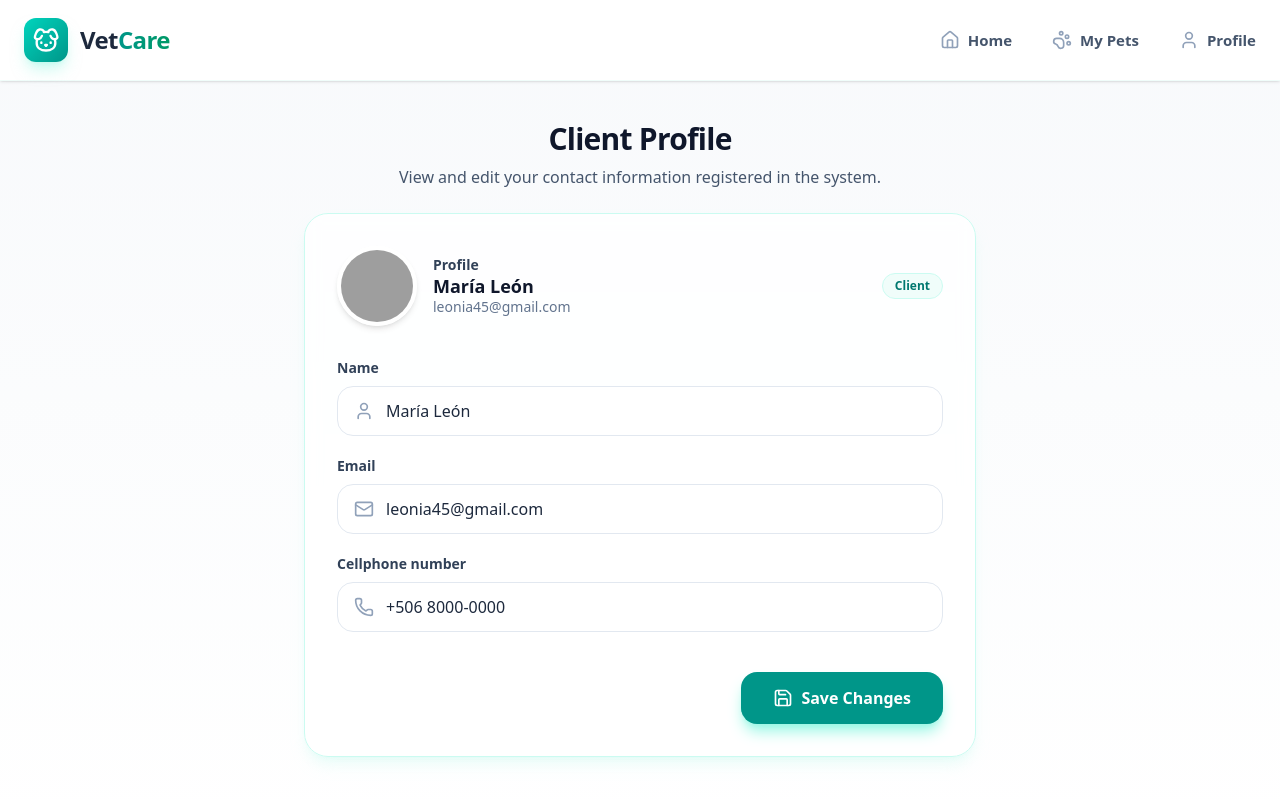
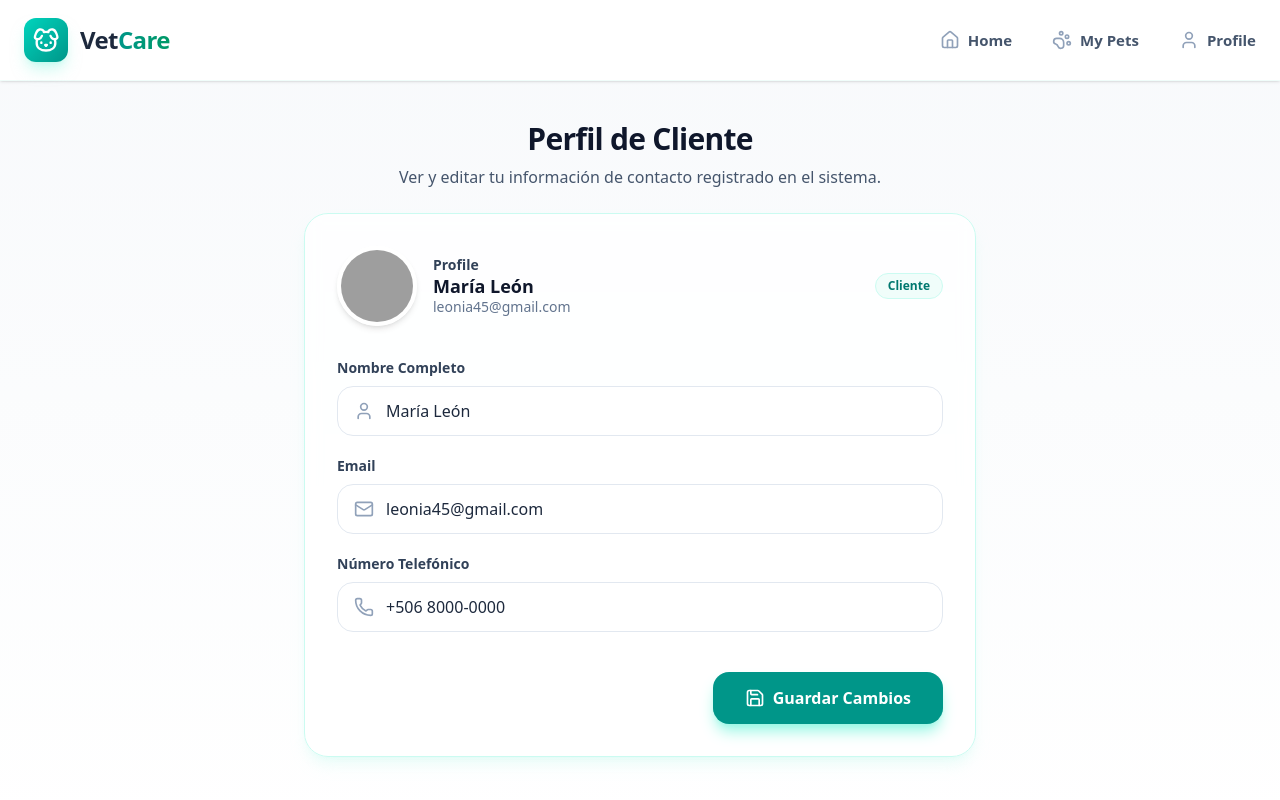
Before and after one commit to keyloor/veterinary-web-react, a React (Vite) app in the folder veterinary/: page /profile in a window 1280 px wide. Shown: the top 800 px of the page. Built offline with nearby package versions, Linux system fonts and the light colour scheme; grey boxes are pictures that could not be loaded.

Commit message:
Language Change

```diff
--- a/veterinary/src/features/Profile/Profile.tsx
+++ b/veterinary/src/features/Profile/Profile.tsx
@@ -60,8 +60,6 @@ export function Profile() {
     // Turn the data into a string to save it.
     localStorage.setItem("clientProfile", JSON.stringify(profile));
 
-    console.log("Profile saved to localStorage:", profile);
-
     // trigger button feedback animation
     setSaved(true);
     setTimeout(() => setSaved(false), 1200);
@@ -73,10 +71,10 @@ export function Profile() {
         <div className="max-w-2xl mx-auto">
           <header className="mb-6">
             <h1 className="text-3xl font-extrabold tracking-tight text-slate-900 text-center">
-              Client Profile
+              Perfil de Cliente
             </h1>
             <p className="mt-2 text-slate-600 text-center">
-              View and edit your contact information registered in the system.
+              Ver y editar tu información de contacto registrado en el sistema.
             </p>
           </header>
 
@@ -99,7 +97,7 @@ export function Profile() {
                 </div>
 
                 <span className="inline-flex items-center rounded-full bg-teal-50 px-3 py-1 text-xs font-semibold text-teal-700 border border-teal-100">
-                  Client
+                  Cliente
                 </span>
               </div>
 
@@ -107,7 +105,7 @@ export function Profile() {
                 {/* Name */}
                 <div>
                   <label className="block text-sm font-semibold text-slate-700 mb-2">
-                    Name
+                    Nombre Completo
                   </label>
                   <div className="flex items-center gap-3 rounded-2xl border border-slate-200 bg-white px-4 py-3 focus-within:border-teal-300 focus-within:ring-4 focus-within:ring-teal-100 transition">
                     <span className="text-slate-400">
@@ -147,7 +145,7 @@ export function Profile() {
                 {/* Phone */}
                 <div>
                   <label className="block text-sm font-semibold text-slate-700 mb-2">
-                    Cellphone number
+                    Número Telefónico
                   </label>
                   <div className="flex items-center gap-3 rounded-2xl border border-slate-200 bg-white px-4 py-3 focus-within:border-teal-300 focus-within:ring-4 focus-within:ring-teal-100 transition">
                     <span className="text-slate-400">
@@ -179,13 +177,13 @@ export function Profile() {
                   {/* Keeps width stable */}
                   <span className="invisible flex items-center gap-2">
                     <Save size={20} />
-                    Save Changes
+                    Guardar Cambios
                   </span>
 
                   {/* Visible centered content */}
                   <span className="absolute inset-0 flex items-center justify-center gap-2">
                     {saved ? <Check size={20} /> : <Save size={20} />}
-                    {saved ? "Saved" : "Save Changes"}
+                    {saved ? "Guardado" : "Guardar Cambios"}
                   </span>
                 </button>
               </div>
```
